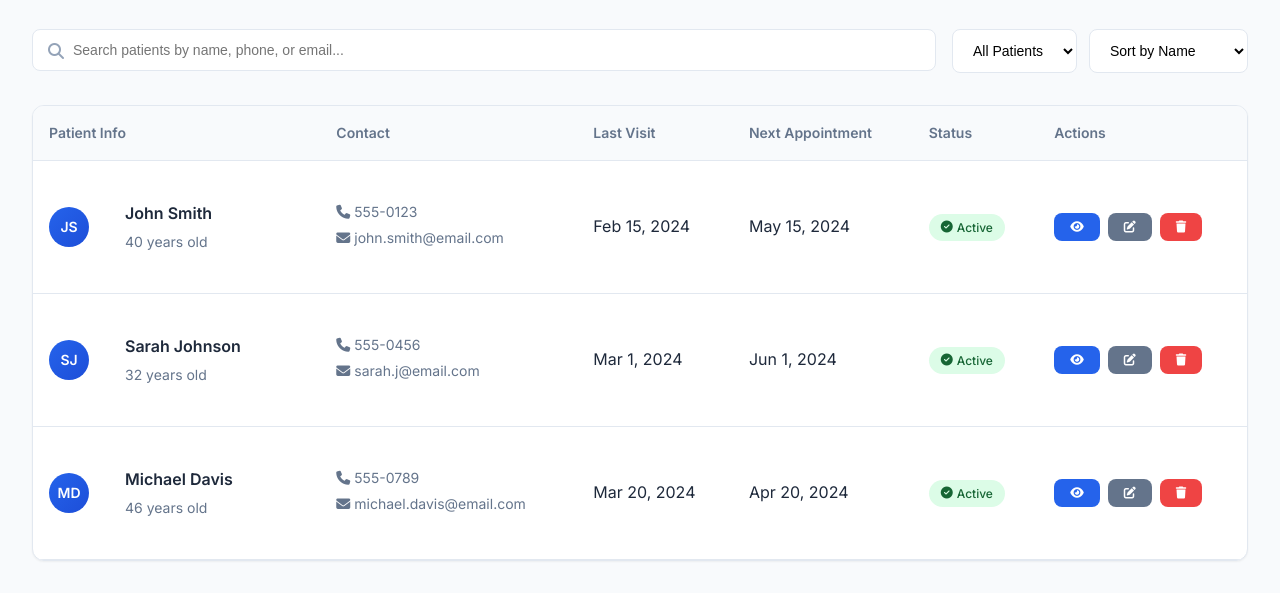
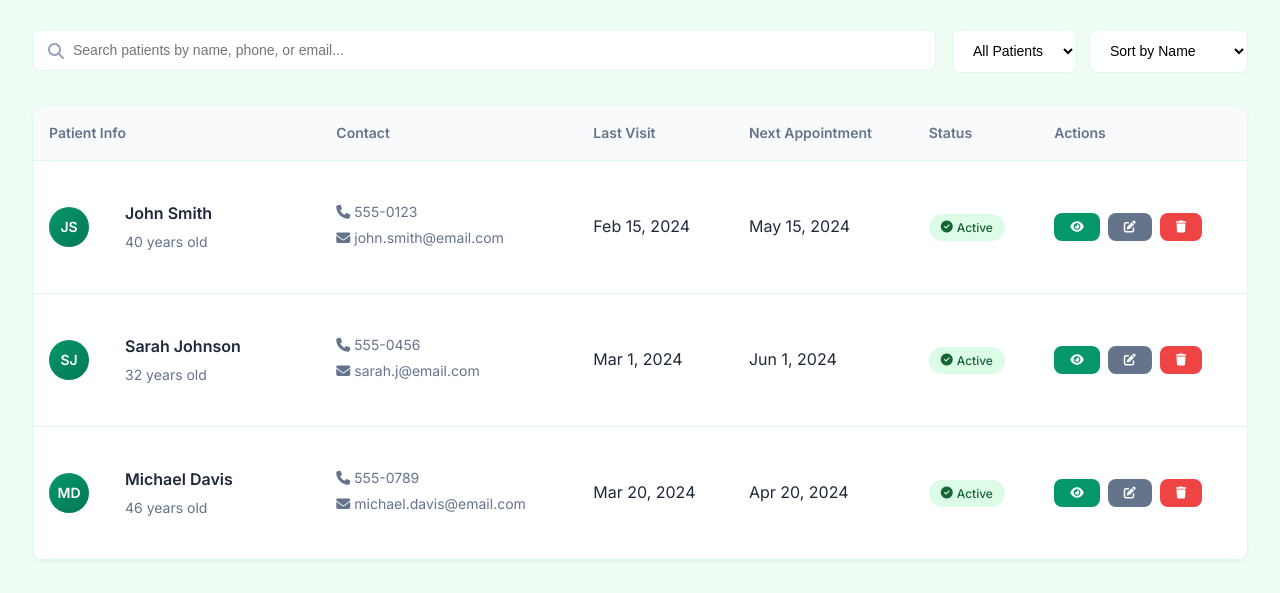
Before and after one commit to dent-noor/CursorTest, a plain HTML site: page index.html in a window 1280 px wide. Shown: the part 236-829 px from the top of the page. Drawn offline with Linux system fonts and the light colour scheme.

Commit message:
change color to green

```diff
--- a/styles.css
+++ b/styles.css
@@ -6,15 +6,15 @@
 }
 
 :root {
-    --primary-color: #2563eb;
-    --primary-dark: #1d4ed8;
+    --primary-color: #059669;
+    --primary-dark: #047857;
     --secondary-color: #64748b;
     --success-color: #10b981;
     --warning-color: #f59e0b;
     --danger-color: #ef4444;
-    --background-color: #f8fafc;
+    --background-color: #f0fdf4;
     --surface-color: #ffffff;
-    --border-color: #e2e8f0;
+    --border-color: #dcfce7;
     --text-primary: #1e293b;
     --text-secondary: #64748b;
     --text-muted: #94a3b8;
@@ -220,7 +220,7 @@ body {
 .search-box input:focus {
     outline: none;
     border-color: var(--primary-color);
-    box-shadow: 0 0 0 3px rgb(37 99 235 / 0.1);
+    box-shadow: 0 0 0 3px rgb(5 150 105 / 0.1);
 }
 
 .filter-options {
@@ -456,7 +456,7 @@ body {
 .form-group select:focus {
     outline: none;
     border-color: var(--primary-color);
-    box-shadow: 0 0 0 3px rgb(37 99 235 / 0.1);
+    box-shadow: 0 0 0 3px rgb(5 150 105 / 0.1);
 }
 
 .form-group textarea {
```
